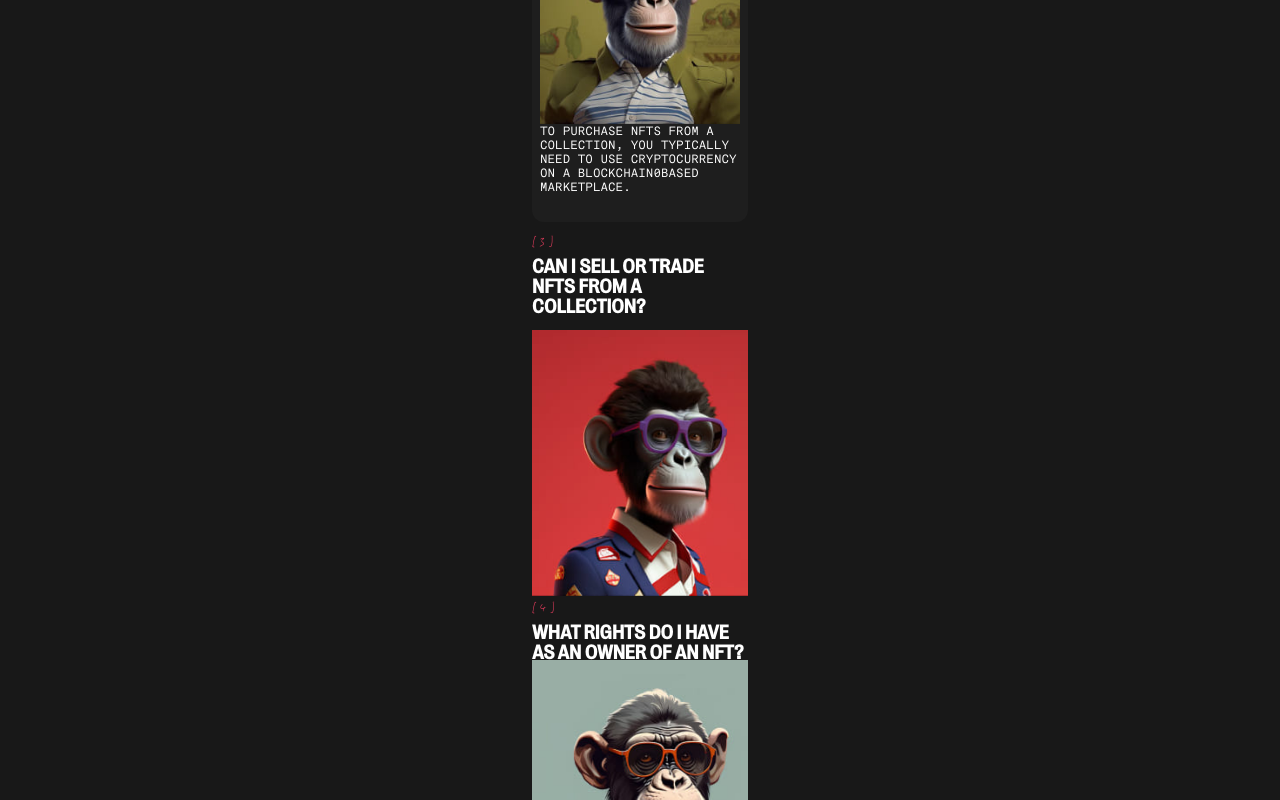
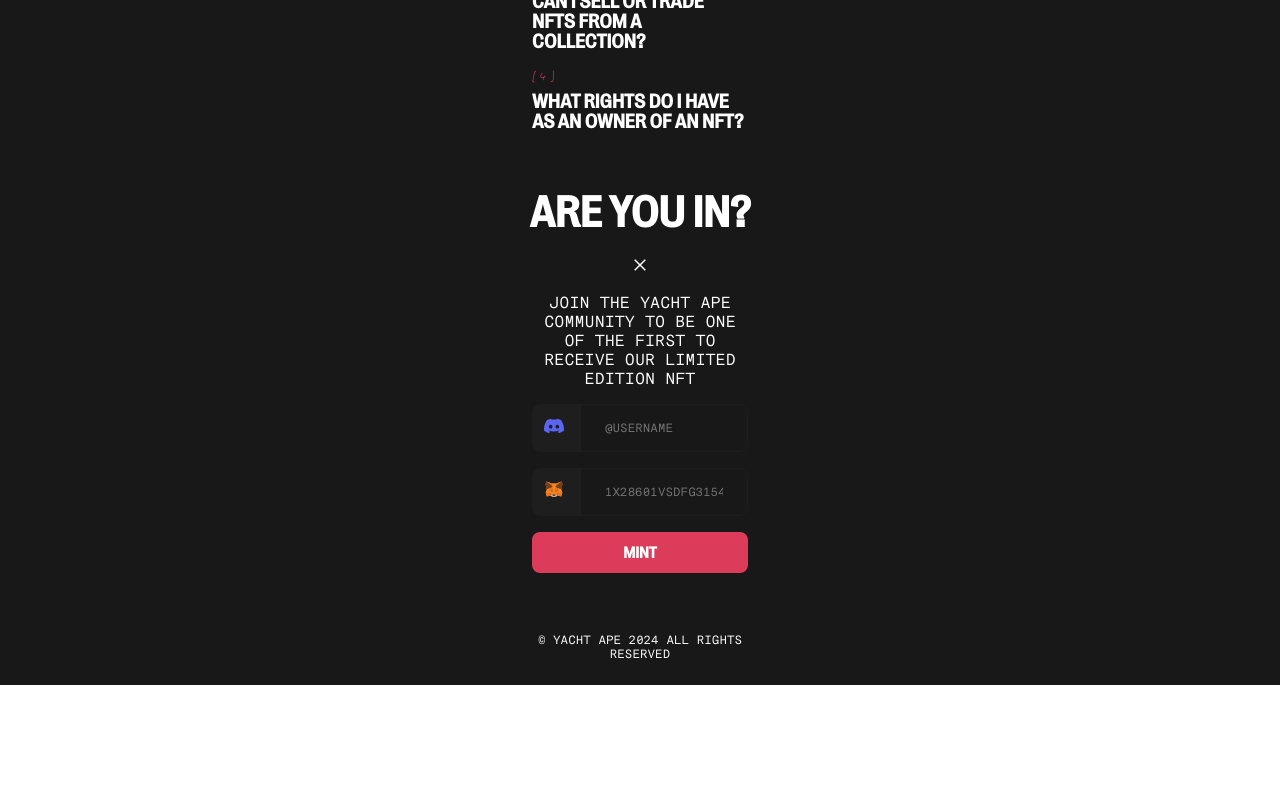
Before and after one commit to Irina-anat/ape-nft, a React (Create React App) app: page / in a window 1280 px wide. Shown: the part 3300-4100 px from the top of the page. After the commit the page ends 3985 px from the top, so only its background shows below. Built offline with nearby package versions, Linux system fonts and the light colour scheme.

Commit message:
fix background-color + formatted Mind

```diff
--- a/src/components/Contact/Contact.module.css
+++ b/src/components/Contact/Contact.module.css
@@ -4,7 +4,6 @@
     margin-left: auto;
     background-color: var(--primary-background);
     color: var(--primary-text-color);
-    margin-bottom: -1px;
 }
 
 
--- a/src/components/FAQ/Faq.module.css
+++ b/src/components/FAQ/Faq.module.css
@@ -4,7 +4,6 @@
     margin-left: auto;
     background-color: var(--primary-background);
     color: var(--primary-text-color);
-    margin-top: -2px;
 }
 
 .faqList{
@@ -13,9 +12,15 @@
     max-width: 216px;
 }
 
-@media (max-width: 767px){
+
 .itemImage {
         display: none;
+    }
+
+
+.open .itemImage {
+    @media screen and (min-width: 768px) {
+        display: block;
     }
 }
 
--- a/src/components/Layout/Layout.module.css
+++ b/src/components/Layout/Layout.module.css
@@ -1,5 +1,6 @@
 .container{
 margin: 0 auto;
+background-color: var(--primary-background);
 }
 
 @media screen  and (min-width: 480px) {
```
Also changed, not shown: src/components/Mind/Mind.jsx (+9 -7 lines).
